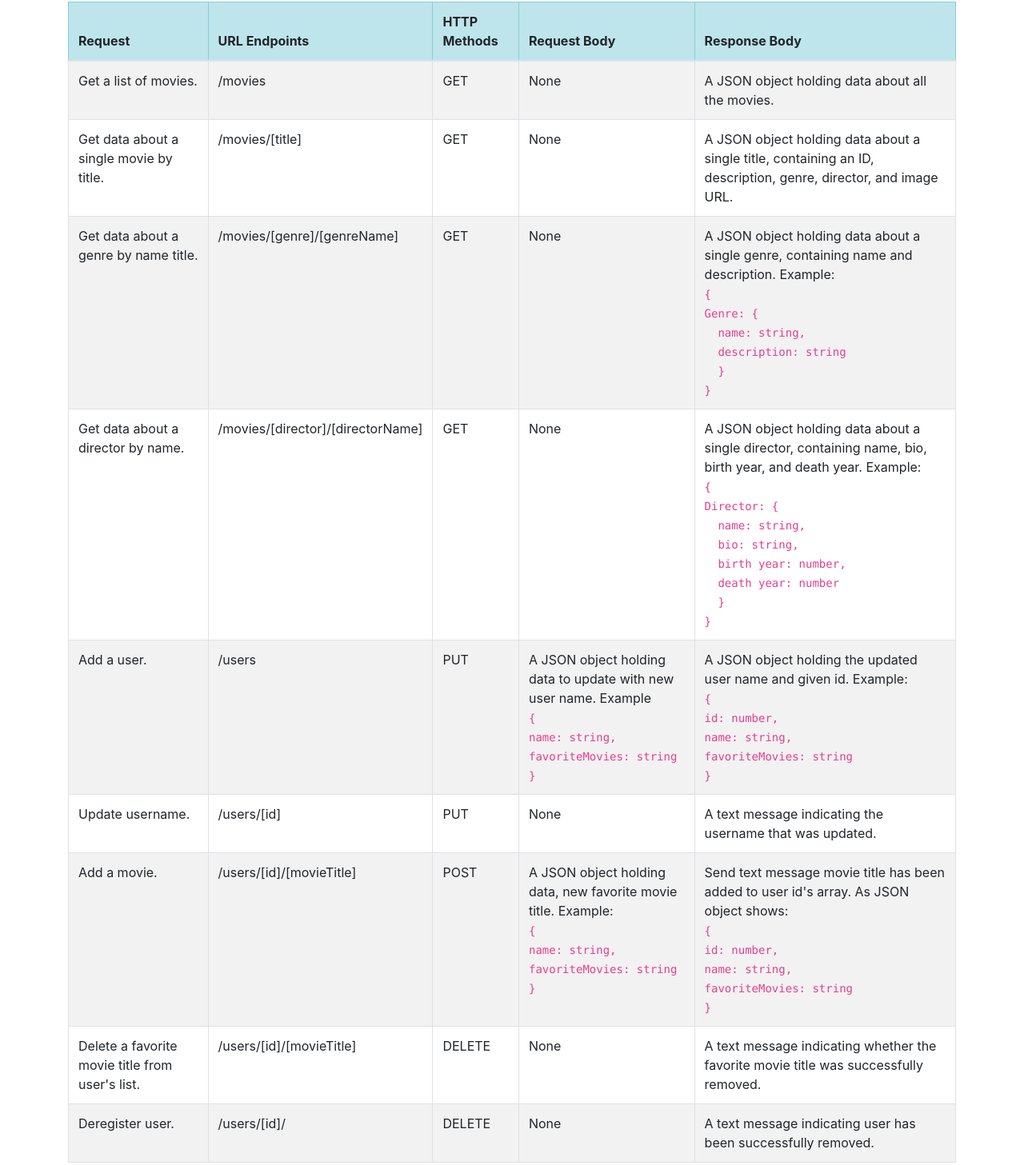
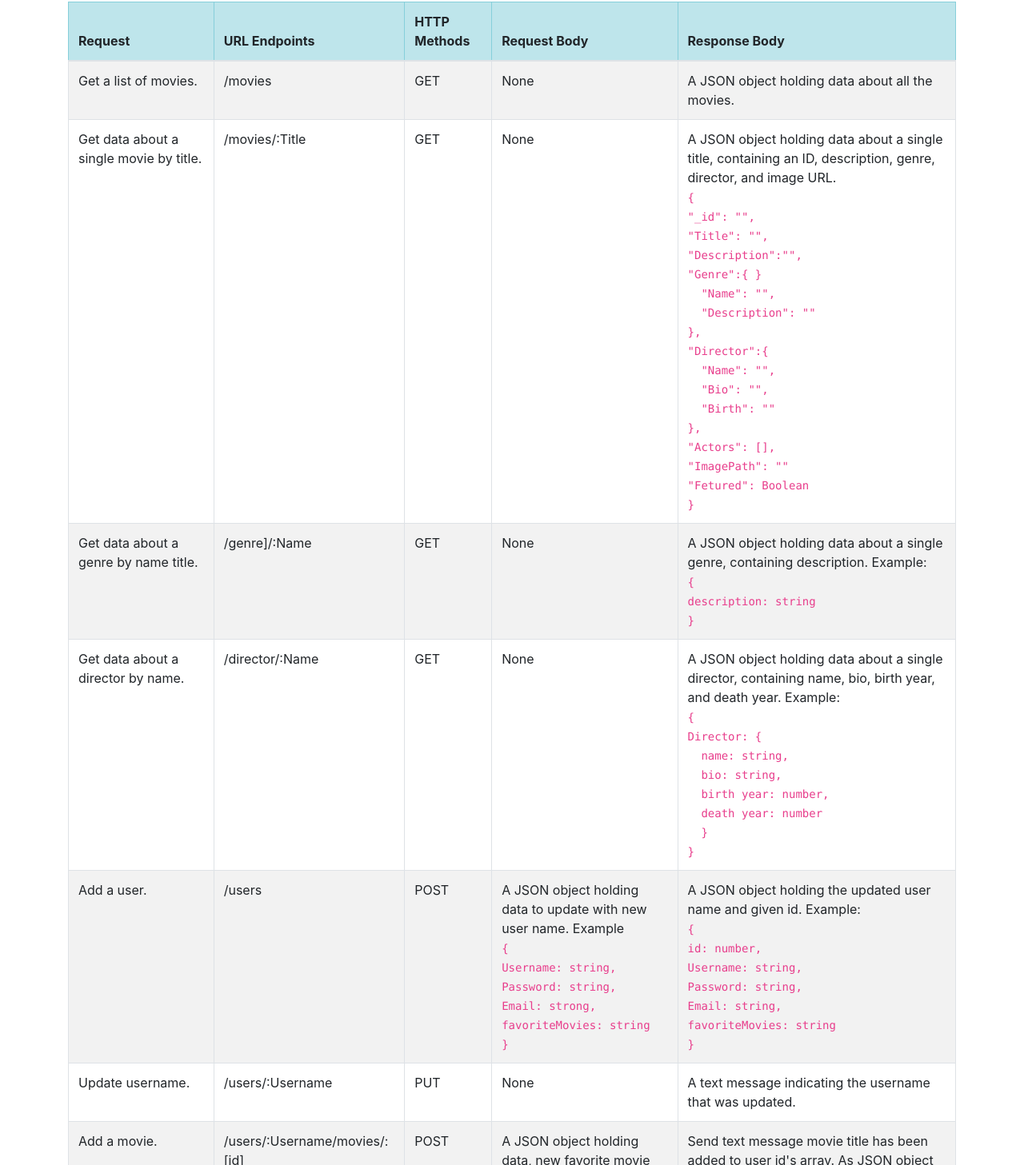
Before and after one commit to marjsky/movie-api, a website: page public/documentation.html in a window 1280 px wide. Shown: the part 182-1639 px from the top of the page at 80% size. Drawn offline with nearby package versions, Linux system fonts and the light colour scheme.

Commit message:
update documentation.html

```diff
--- a/public/documentation.html
+++ b/public/documentation.html
@@ -35,30 +35,47 @@
                 </tr>
                 <tr>
                     <td>Get data about a single movie by title.</td>
-                    <td>/movies/[title]</td>
+                    <td>/movies/:Title</td>
                     <td>GET</td>
                     <td>None</td>
-                    <td>A JSON object holding data about a single title, containing an ID, description, genre, director, and image URL.</td>
+                    <td>A JSON object holding data about a single title, containing an ID, description, genre, director, and image URL.
+                        <code>
+                            <br>{
+                            <br>  "_id": "",
+                            <br>  "Title": "",
+                            <br>  "Description":"",
+                            <br>  "Genre":{                            }
+                            <br> &emsp; "Name": "",
+                            <br> &emsp; "Description": ""
+                            <br>},
+                            <br>  "Director":{
+                            <br> &emsp; "Name": "",
+                            <br> &emsp; "Bio": "",
+                            <br> &emsp; "Birth": ""
+                            <br>},
+                            <br> "Actors": [],
+                            <br> "ImagePath": ""
+                            <br> "Fetured": Boolean
+                            <br>}
+                        </code>
+                    </td>
                 </tr>
                 <tr>
                     <td>Get data about a genre by name title.</td>
-                    <td>/movies/[genre]/[genreName]</td>
+                    <td>/genre]/:Name</td>
                     <td>GET</td>
                     <td>None</td>
-                    <td>A JSON object holding data about a single genre, containing name and description. Example:
+                    <td>A JSON object holding data about a single genre, containing description. Example:
                         <code>
                             <br> {
-                            <br> Genre: {
-                            <br> &emsp; name: string,
-                            <br> &emsp; description: string
-                            <br> &emsp; }
+                            <br> description: string
                             <br> }
                         </code>
                     </td>
                 </tr>
                 <tr>
                     <td>Get data about a director by name.</td>
-                    <td>/movies/[director]/[directorName]</td>
+                    <td>/director/:Name</td>
                     <td>GET</td>
                     <td>None</td>
                     <td>A JSON object holding data about a single director, containing name, bio, birth year, and death year. Example:
@@ -77,11 +94,13 @@
                 <tr>
                     <td>Add a user.</td>
                     <td>/users</td>
-                    <td>PUT</td>
+                    <td>POST</td>
                     <td>A JSON object holding data to update with new user name. Example
                         <code>
                             <br> {
-                            <br> name: string,
+                            <br> Username: string,
+                            <br> Password: string,
+                            <br> Email: strong,
                             <br> favoriteMovies: string
                             <br> }
                         </code>
@@ -90,7 +109,9 @@
                         <code>
                             <br> {
                             <br> id: number,
-                            <br> name: string,
+                            <br> Username: string,
+                            <br> Password: string,
+                            <br> Email: string,
                             <br> favoriteMovies: string
                             <br> }
                         </code>
@@ -98,14 +119,14 @@
                 </tr>
                 <tr>
                     <td>Update username.</td>
-                    <td>/users/[id]</td>
+                    <td>/users/:Username</td>
                     <td>PUT</td>
                     <td>None</td>
                     <td>A text message indicating the username that was updated.</td>
                 </tr>
                 <tr>
                     <td>Add a movie.</td>
-                    <td>/users/[id]/[movieTitle]</td>
+                    <td>/users/:Username/movies/:[id]</td>
                     <td>POST</td>
                     <td>A JSON object holding data, new favorite movie title. Example:
                         <code>
@@ -119,7 +140,9 @@
                         <code>
                             <br> {
                             <br> id: number,
-                            <br> name: string,
+                            <br> Username: string,
+                            <br> Password: string,
+                            <br> Email: string,
                             <br> favoriteMovies: string
                             <br> }
                         </code>
@@ -127,7 +150,7 @@
                 </tr>
                 <tr>
                     <td>Delete a favorite movie title from user's list.</td>
-                    <td>/users/[id]/[movieTitle]</td>
+                    <td>/users/:Username/movies/:[id]</td>
                     <td>DELETE</td>
                     <td>None</td>
                     <td> A text message indicating whether the favorite movie title was successfully removed.
@@ -135,7 +158,7 @@
                 </tr>
                 <tr>
                     <td>Deregister user.</td>
-                    <td>/users/[id]/</td>
+                    <td>/users/:Username</td>
                     <td>DELETE</td>
                     <td>None</td>
                     <td> A text message indicating user has been successfully removed.
```
